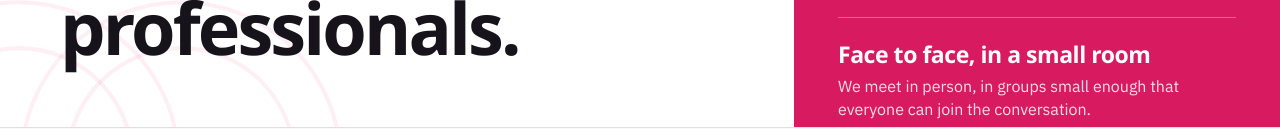
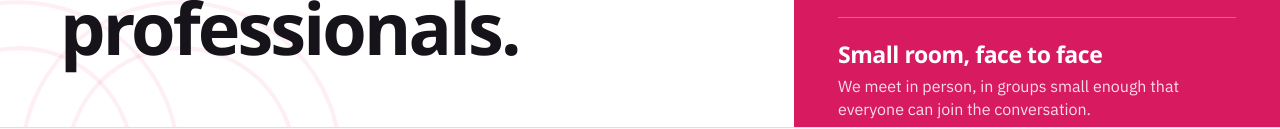
Before and after one commit to tqueen92/adu-pitch, a plain HTML site: page index.html in a window 1280 px wide. Shown: the part 353-482 px from the top of the page. Drawn offline with Linux system fonts and the light colour scheme; a web font is replaced by a local one.

Commit message:
Update index.htmlRename value to Small room, face to face

```diff
--- a/index.html
+++ b/index.html
@@ -108,7 +108,7 @@
           <span>No product pitches. Just data people talking about what works.</span>
         </li>
         <li>
-          <b>Face to face, in a small room</b>
+          <b>Small room, face to face</b>
           <span>We meet in person, in groups small enough that everyone can join the conversation.</span>
         </li>
       </ul>
```
